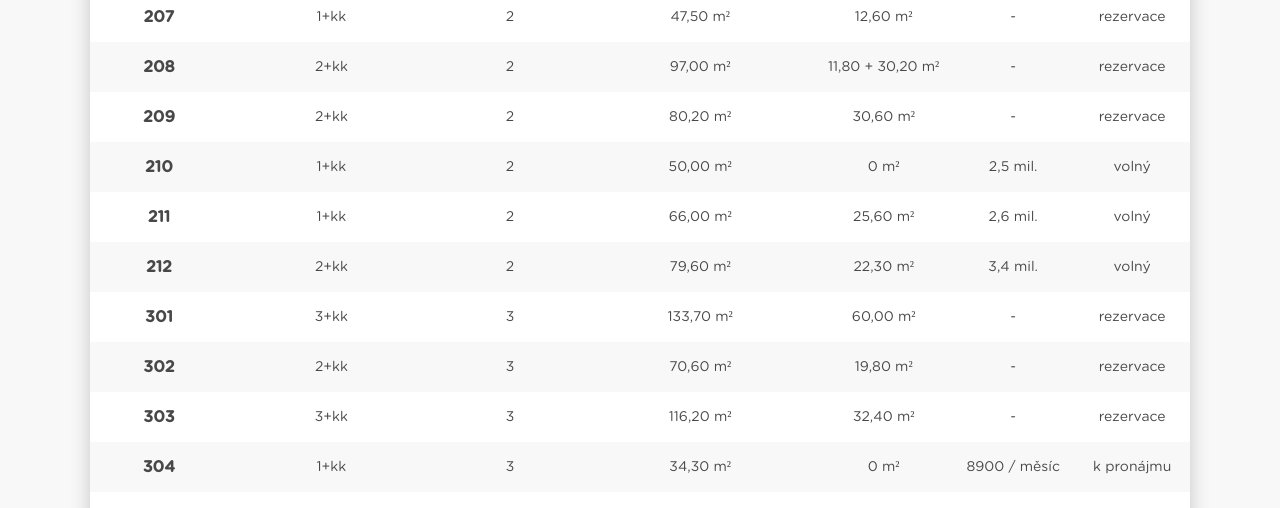
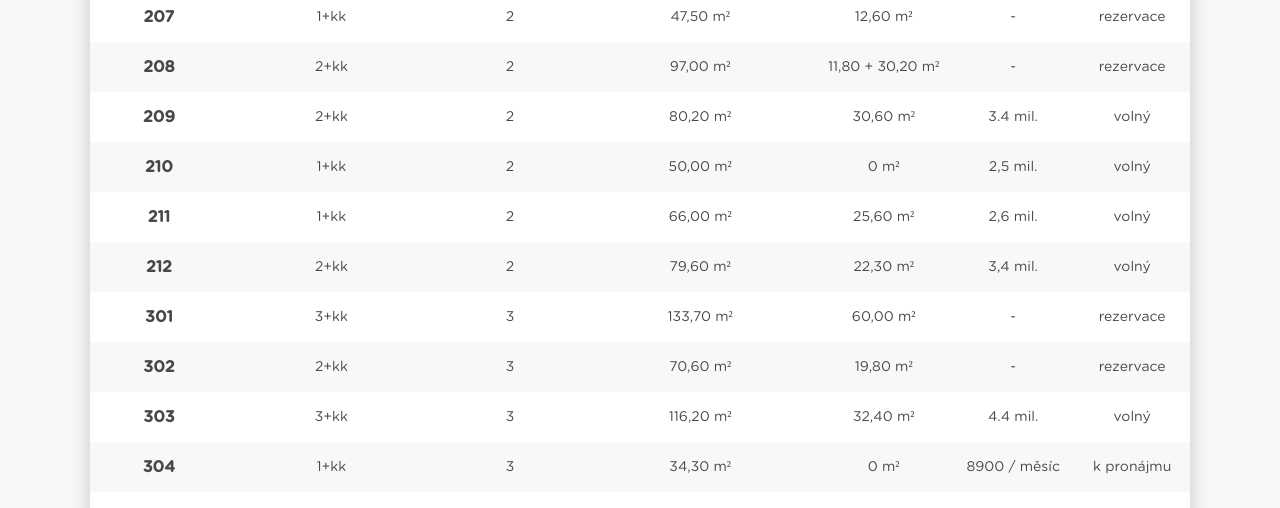
Before and after one commit to StyvekDrtic/bydleniSvojetice, a Jekyll site: the page built from ceny.html, in a window 1280 px wide and 900 px high, scrolled down 960 px. Shown: the part 150-658 px from the top of the window. Built offline with Jekyll 4.4.1, drawn with Linux system fonts in a browser that asks for light colours.

Commit message:
ceny + fotka navic

```diff
--- a/_includes/tabulka.html
+++ b/_includes/tabulka.html
@@ -167,8 +167,8 @@
       <td>2</td>
       <td>80,20</td>
       <td>30,60</td>
-      <td class="neMil">-</td>
-      <td>rezervace</td>
+      <td>3.4</td>
+      <td>volný</td>
     </tr>
 
     <tr>
@@ -227,8 +227,8 @@
       <td>3</td>
       <td>116,20</td>
       <td>32,40</td>
-      <td class="neMil">-</td>
-      <td>rezervace</td>
+      <td>4.4</td>
+      <td>volný</td>
     </tr>
 
     <tr>
--- a/fotogalerie.html
+++ b/fotogalerie.html
@@ -6,6 +6,11 @@ layout: default
 </section>
 <div class="obrazky">
   <div class="picture">
+    <figure itemprop="associatedMedia">
+      <a href="assets/img/galerie/max/jesteDodelavka.jpg" itemprop="contentUrl" data-size="1920x1186" data-index="0">
+        <img src="assets/img/galerie/min/jesteDodelavka.jpg" height="200" width="150" itemprop="thumbnail" alt="fotka">
+      </a>
+    </figure>
     <figure itemprop="associatedMedia">
       <a href="assets/img/galerie/max/druhyFoceni1.jpg" itemprop="contentUrl" data-size="2500x1874" data-index="0">
         <img src="assets/img/galerie/min/druhyFoceni1.jpg" height="200" width="150" itemprop="thumbnail" alt="fotka">
```
Also changed, not shown: assets/img/galerie/max/jesteDodelavka.jpg (added), assets/img/galerie/min/jesteDodelavka.jpg (added), 4 other files.
